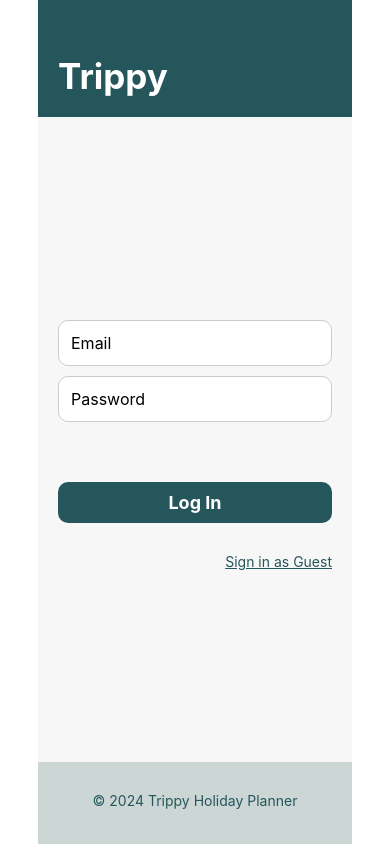
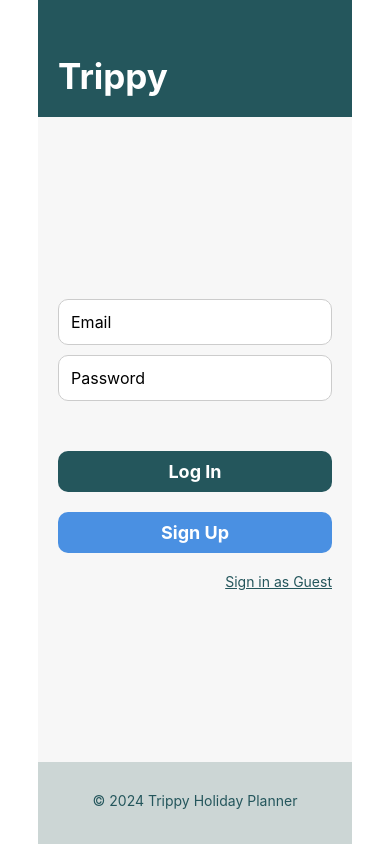
Before and after one commit to markw53/trippy, a React Native app: screen / in a window 390 px wide. Built offline with nearby package versions, Linux system fonts and the light colour scheme; no server answers.

Commit message:
added signup button

```diff
--- a/LoginScreen.jsx
+++ b/LoginScreen.jsx
@@ -17,9 +17,16 @@ export default function LoginScreen() {
       .catch((err) => setError(err.message));
   };
 
+  const handleSignUp = () => {
+    createUserWithEmailAndPassword(auth, email, password)
+      .then(() => console.log("Account created successfully"))
+      .catch((err) => setError(err.message));
+  };
+
   const handleGuestLogin = () => {
     const guestEmail = "guest@example.com";
     const guestPassword = "trippy";
+
     signInWithEmailAndPassword(auth, guestEmail, guestPassword)
       .then(() => console.log("Guest logged in successfully"))
       .catch((err) => setError(err.message));
@@ -54,6 +61,13 @@ export default function LoginScreen() {
           title="Log In"
           onPress={handleLogin}
           style={styles.loginButton}
+          textStyle={styles.buttonText}
+        />
+
+        <RoundedButton
+          title="Sign Up"
+          onPress={handleSignUp}
+          style={styles.signupButton}
           textStyle={styles.buttonText}
         />
 
@@ -94,7 +108,13 @@ const styles = StyleSheet.create({
   loginButton: {
     backgroundColor: "#24565C",
     borderRadius: 10,
-    marginVertical: 20,
+    marginVertical: 10,
+    paddingVertical: 10,
+  },
+  signupButton: {
+    backgroundColor: "#4A90E2", // Different color for distinction
+    borderRadius: 10,
+    marginVertical: 10,
     paddingVertical: 10,
   },
   buttonText: {
```
